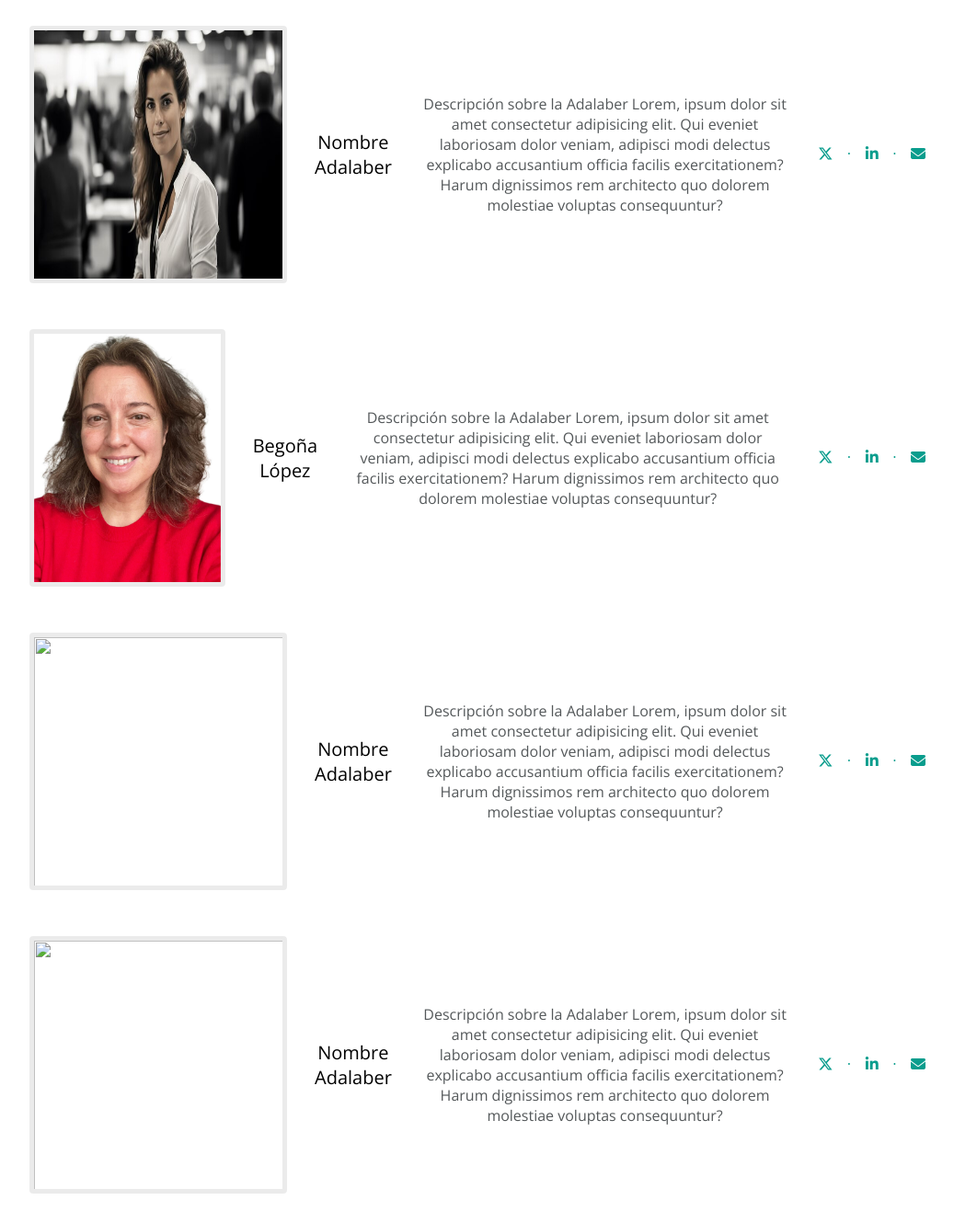
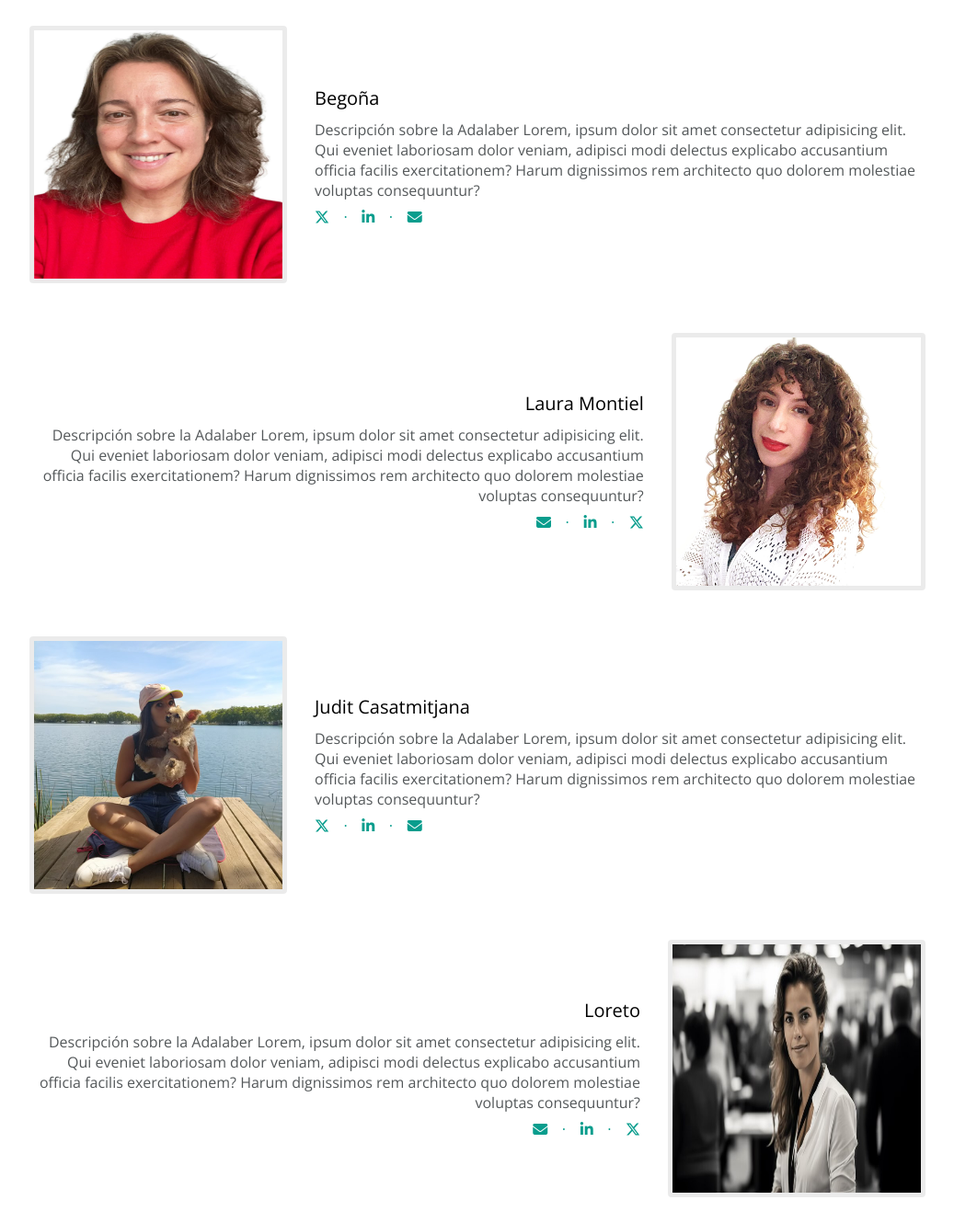
Before and after one commit to BugmaoLtd/project-promo-48-module-1-team-1, a website built with Vite: page src/index.html in a window 1280 px wide. Shown: the part 1418-2748 px from the top of the page at 92% size, without its empty margins (121-1158 px from the left). Built offline with nearby package versions, Linux system fonts and the light colour scheme; files whose address does not match are found by name.

Commit message:
Sección Laura con media query

```diff
--- a/src/partials/laura.html
+++ b/src/partials/laura.html
@@ -4,9 +4,12 @@
         <div class="h3-quienes">
         <h3 class="quienes">QUIÉNES SOMOS</h3>
         </div>
-        <div class="container-tarjet">
-            <img src=".images/imgLinkedin.jpg" alt="">
-            <h5 class="nombre-adalaber">Nombre Adalaber</h5>
+        <div class="container-tarjet tarjet left">
+            <div class="container-img-adalaber">
+                <img src="./images/bego.jpg" alt="Begoña">
+            </div>
+            <div class="container-description">
+                <h5 class="nombre-adalaber">Begoña </h5>
                 <p class="descripcion-adalaber">Descripción sobre la Adalaber Lorem, ipsum dolor sit amet consectetur adipisicing elit. Qui eveniet laboriosam dolor veniam, adipisci modi delectus explicabo accusantium officia facilis exercitationem? Harum dignissimos rem architecto quo dolorem molestiae voluptas consequuntur?</p>
 
                     <ul class="container-icons">
@@ -24,9 +27,33 @@
 
                     </ul>
             </div>
-        <div class="container-tarjet">
-            <img src="./images/bego.jpg" alt="Begoña López">
-            <h5 class="nombre-adalaber">Begoña López</h5>
+        </div>
+        <div class="container-tarjet tarjet-right">
+            <img src="./images/Laura.jpg" alt="Laura">
+            <div class="container-description container-description-right">
+                <h5 class="nombre-adalaber nombre-adalaber-right">Laura Montiel</h5>
+                <p class="description-adalaber description-adalaber-right">Descripción sobre la Adalaber Lorem, ipsum dolor sit amet consectetur adipisicing elit. Qui eveniet laboriosam dolor veniam, adipisci modi delectus explicabo accusantium officia facilis exercitationem? Harum dignissimos rem architecto quo dolorem molestiae voluptas consequuntur?</p>
+
+                    <ul class="container-icons container-icons-right">
+                        <li><a href="">
+                            <i class="fa-brands fa-x-twitter"></i>
+                        </a></li>
+                        <li>·</li>
+                        <li><a href="">
+                            <i class="fa-brands fa-linkedin-in"></i>
+                        </a></li>
+                        <li>·</li>
+                        <li><a href="">
+                            <i class="fa-solid fa-envelope"></i>
+                        </a></li>
+
+                    </ul>
+            </div>
+        </div>
+        <div class="container-tarjet tarjet left">
+            <img src="./images/Photo-Jud.jpg" alt="Judit">
+            <div class="container-description">
+                <h5 class="nombre-adalaber">Judit Casatmitjana</h5>
                 <p class="descripcion-adalaber">Descripción sobre la Adalaber Lorem, ipsum dolor sit amet consectetur adipisicing elit. Qui eveniet laboriosam dolor veniam, adipisci modi delectus explicabo accusantium officia facilis exercitationem? Harum dignissimos rem architecto quo dolorem molestiae voluptas consequuntur?</p>
 
                     <ul class="container-icons">
@@ -44,12 +71,14 @@
 
                     </ul>
             </div>
-        <div class="container-tarjet">
-            <img src="img/Foto Laura Montiel.jpg" alt="">
-            <h5 class="nombre-adalaber">Nombre Adalaber</h5>
-            <p class="descripcion-adalaber">Descripción sobre la Adalaber Lorem, ipsum dolor sit amet consectetur adipisicing elit. Qui eveniet laboriosam dolor veniam, adipisci modi delectus explicabo accusantium officia facilis exercitationem? Harum dignissimos rem architecto quo dolorem molestiae voluptas consequuntur?</p>
+        </div>
+        <div class="container-tarjet tarjet-right">
+            <img src=".images/imgLinkedin.jpg" alt="Loreto">
+            <div class="container-description container-description-right">
+                <h5 class="nombre-adalaber nombre-adalaber-right">Loreto</h5>
+                <p class="description-adalaber description-adalaber-right">Descripción sobre la Adalaber Lorem, ipsum dolor sit amet consectetur adipisicing elit. Qui eveniet laboriosam dolor veniam, adipisci modi delectus explicabo accusantium officia facilis exercitationem? Harum dignissimos rem architecto quo dolorem molestiae voluptas consequuntur?</p>
 
-                <ul class="container-icons">
+                    <ul class="container-icons container-icons-right">
                         <li><a href="">
                             <i class="fa-brands fa-x-twitter"></i>
                         </a></li>
@@ -64,24 +93,6 @@
 
                     </ul>
             </div>
-        <div class="container-tarjet">
-            <img src="img/Foto Laura Montiel.jpg" alt="">
-            <h5 class="nombre-adalaber">Nombre Adalaber</h5>
-            <p class="descripcion-adalaber">Descripción sobre la Adalaber Lorem, ipsum dolor sit amet consectetur adipisicing elit. Qui eveniet laboriosam dolor veniam, adipisci modi delectus explicabo accusantium officia facilis exercitationem? Harum dignissimos rem architecto quo dolorem molestiae voluptas consequuntur?</p>
+        </div>
 
-                <ul class="container-icons">
-                    <li><a href="">
-                        <i class="fa-brands fa-x-twitter"></i>
-                    </a></li>
-                    <li>·</li>
-                    <li><a href="">
-                        <i class="fa-brands fa-linkedin-in"></i>
-                    </a></li>
-                    <li>·</li>
-                    <li><a href="">
-                        <i class="fa-solid fa-envelope"></i>
-                    </a></li>
-
-                </ul>
-        </div>
     </section>
```
Lines whose indentation alone changed are shown as unchanged.
